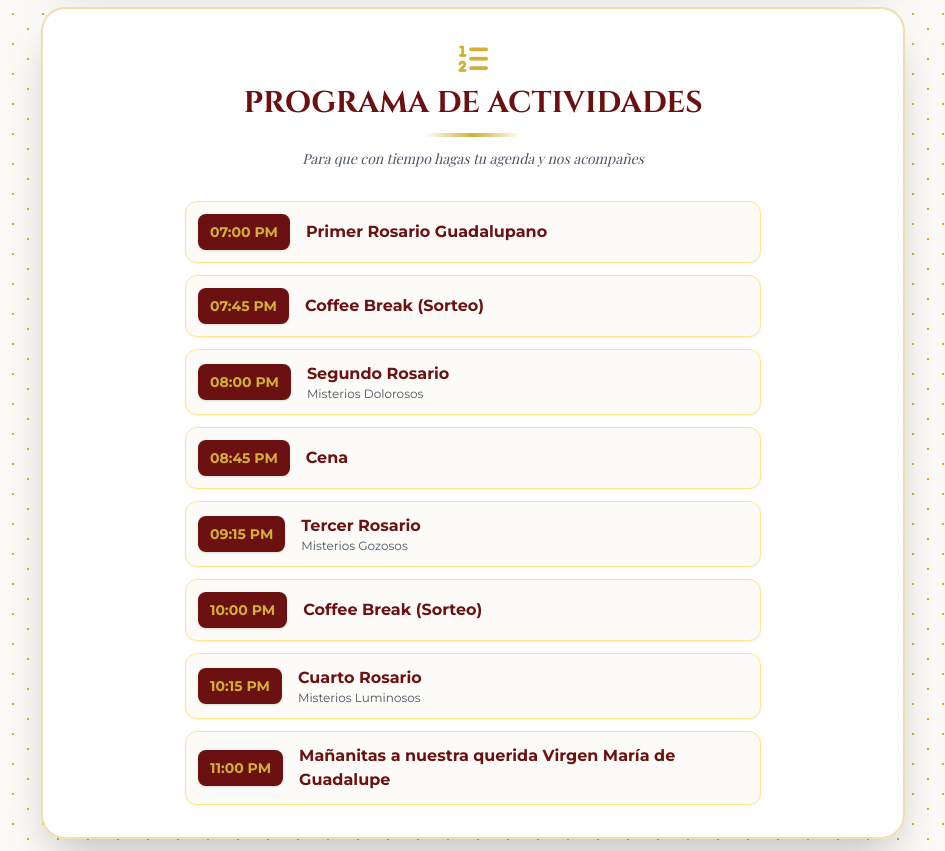
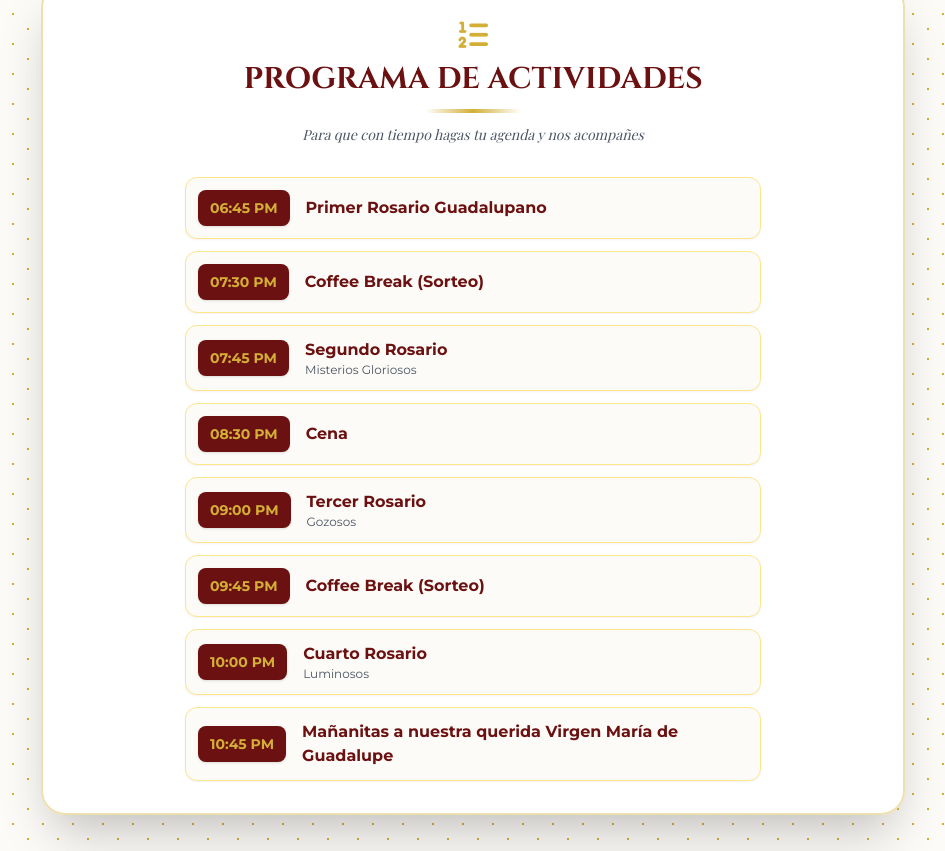
Before and after one commit to ibacolesfer-icor/invitacion-virgen, a plain HTML site: page index.html in a window 1280 px wide. Shown: the part 1486-2337 px from the top of the page, without its empty margins (167-1112 px from the left). Drawn offline with nearby package versions, Linux system fonts and the light colour scheme; a web font is replaced by a local one.

Commit message:
Update index.html

```diff
--- a/index.html
+++ b/index.html
@@ -3,7 +3,14 @@
 <head>
     <meta charset="UTF-8">
     <meta name="viewport" content="width=device-width, initial-scale=1.0">
-    <title>Velación de la Virgen de Guadalupe | Familia Serrano Peña- Coronado Ibarra</title>
+    <title>Velación de la Virgen de Guadalupe | Familia Serrano Peña</title>
+
+    <!-- Etiquetas Open Graph para la vista previa de WhatsApp -->
+    <meta property="Tus Invitados" content="Velación de la Virgen de Guadalupe | Familia Serrano Peña">
+    <meta property="og:title" content="Velación de la Virgen de Guadalupe | Familia Serrano Peña">
+    <meta property="og:description" content="Miércoles 11 de Diciembre • A partir de las 6:30 PM. ¡Acompáñanos a rendir honor con devoción!">
+    <meta property="og:image" content="https://thumb.wikimedia.org/wikipedia/commons/thumb/0/08/Virgen_De_Guadalupe_%28Cara%29.png/960px-Virgen_De_Guadalupe_%28Cara%29.png">
+    <meta property="og:type" content="website">
 
     <!-- Tailwind CSS CDN -->
     <script src="https://cdn.tailwindcss.com"></script>
@@ -44,7 +51,6 @@
             background-size: 30px 30px;
             background-position: 0 0, 15px 15px;
         }
-        /* Efecto de brillo iluminado para el marco rectangular */
         @keyframes glow {
             0%, 100% {
                 box-shadow: 0 0 20px #D4AF37, 0 0 35px #F4E07B;
@@ -64,7 +70,6 @@
     <header class="relative bg-gradient-to-b from-guadalupe-wine via-guadalupe-deepRed to-guadalupe-wine text-white py-14 px-4 shadow-2xl text-center overflow-hidden border-b-4 border-guadalupe-gold">
         <div class="max-w-3xl mx-auto relative z-10 flex flex-col items-center">
 
-            <!-- Imagen en formato rectangular elegante con marco dorado y brillo -->
             <div class="relative mb-6">
                 <div class="p-2 bg-gradient-to-b from-guadalupe-gold via-guadalupe-lightGold to-guadalupe-gold rounded-2xl image-glow shadow-2xl">
                     <img src="https://thumb.wikimedia.org/wikipedia/commons/thumb/0/08/Virgen_De_Guadalupe_%28Cara%29.png/960px-Virgen_De_Guadalupe_%28Cara%29.png"
@@ -73,15 +78,12 @@
                 </div>
             </div>
 
-            <span class="text-guadalupe-lightGold font-cinzel tracking-widest text-xs sm:text-sm uppercase font-semibold block mb-2">Familia Serrano Peña | Coronado Ibarra</span>
+            <span class="text-guadalupe-lightGold font-cinzel tracking-widest text-xs sm:text-sm uppercase font-semibold block mb-2">Familia Serrano Peña</span>
             <h1 class="font-cinzel text-3xl sm:text-5xl font-extrabold mb-4 text-guadalupe-gold leading-tight drop-shadow-md">
                 Velación en Honor a Nuestra Señora de Guadalupe
             </h1>
             <p class="font-playfair italic text-lg sm:text-xl text-amber-100 max-w-xl mx-auto mb-6">
-                "¿Acaso no estoy yo aquí, que soy tu Madre?
-            </p>
-            <p class="font-playfair italic text-lg sm:text-xl text-amber-100 max-w-xl mx-auto mb-6">
-                Honor a quien honor merece"
+                "¿Acaso no estoy yo aquí, que soy tu Madre? Honor a quien honor merece"
             </p>
             <div class="w-32 h-1 bg-gradient-to-r from-transparent via-guadalupe-gold to-transparent mx-auto"></div>
         </div>
@@ -98,7 +100,7 @@
                 <div>
                     <i class="fas fa-calendar-alt text-guadalupe-gold text-3xl mb-3"></i>
                     <h3 class="font-cinzel font-bold text-lg text-guadalupe-deepRed">Fecha</h3>
-                    <p class="text-gray-700 text-sm mt-1 font-semibold">Viernes 11 de Diciembre de 2026</p>
+                    <p class="text-gray-700 text-sm mt-1 font-semibold">Miércoles 11 de Diciembre</p>
                 </div>
             </div>
 
@@ -177,42 +179,42 @@
             <!-- Lista del Cronograma -->
             <div class="space-y-3 max-w-xl mx-auto">
                 <div class="flex items-center gap-4 p-3 rounded-xl bg-guadalupe-cream border border-amber-200 shadow-sm">
-                    <div class="bg-guadalupe-deepRed text-guadalupe-gold font-bold px-3 py-2 rounded-lg text-xs sm:text-sm whitespace-nowrap shadow">07:00 PM</div>
+                    <div class="bg-guadalupe-deepRed text-guadalupe-gold font-bold px-3 py-2 rounded-lg text-xs sm:text-sm whitespace-nowrap shadow">06:45 PM</div>
                     <div><h4 class="font-bold text-guadalupe-deepRed text-sm sm:text-base">Primer Rosario Guadalupano</h4></div>
                 </div>
 
                 <div class="flex items-center gap-4 p-3 rounded-xl bg-guadalupe-cream border border-amber-200 shadow-sm">
-                    <div class="bg-guadalupe-deepRed text-guadalupe-gold font-bold px-3 py-2 rounded-lg text-xs sm:text-sm whitespace-nowrap shadow">07:45 PM</div>
+                    <div class="bg-guadalupe-deepRed text-guadalupe-gold font-bold px-3 py-2 rounded-lg text-xs sm:text-sm whitespace-nowrap shadow">07:30 PM</div>
                     <div><h4 class="font-bold text-guadalupe-deepRed text-sm sm:text-base">Coffee Break (Sorteo)</h4></div>
                 </div>
 
                 <div class="flex items-center gap-4 p-3 rounded-xl bg-guadalupe-cream border border-amber-200 shadow-sm">
-                    <div class="bg-guadalupe-deepRed text-guadalupe-gold font-bold px-3 py-2 rounded-lg text-xs sm:text-sm whitespace-nowrap shadow">08:00 PM</div>
-                    <div><h4 class="font-bold text-guadalupe-deepRed text-sm sm:text-base">Segundo Rosario</h4><p class="text-xs text-gray-600">Misterios Dolorosos</p></div>
+                    <div class="bg-guadalupe-deepRed text-guadalupe-gold font-bold px-3 py-2 rounded-lg text-xs sm:text-sm whitespace-nowrap shadow">07:45 PM</div>
+                    <div><h4 class="font-bold text-guadalupe-deepRed text-sm sm:text-base">Segundo Rosario</h4><p class="text-xs text-gray-600">Misterios Gloriosos</p></div>
                 </div>
 
                 <div class="flex items-center gap-4 p-3 rounded-xl bg-guadalupe-cream border border-amber-200 shadow-sm">
-                    <div class="bg-guadalupe-deepRed text-guadalupe-gold font-bold px-3 py-2 rounded-lg text-xs sm:text-sm whitespace-nowrap shadow">08:45 PM</div>
+                    <div class="bg-guadalupe-deepRed text-guadalupe-gold font-bold px-3 py-2 rounded-lg text-xs sm:text-sm whitespace-nowrap shadow">08:30 PM</div>
                     <div><h4 class="font-bold text-guadalupe-deepRed text-sm sm:text-base">Cena</h4></div>
                 </div>
 
                 <div class="flex items-center gap-4 p-3 rounded-xl bg-guadalupe-cream border border-amber-200 shadow-sm">
-                    <div class="bg-guadalupe-deepRed text-guadalupe-gold font-bold px-3 py-2 rounded-lg text-xs sm:text-sm whitespace-nowrap shadow">09:15 PM</div>
-                    <div><h4 class="font-bold text-guadalupe-deepRed text-sm sm:text-base">Tercer Rosario</h4><p class="text-xs text-gray-600">Misterios Gozosos</p></div>
+                    <div class="bg-guadalupe-deepRed text-guadalupe-gold font-bold px-3 py-2 rounded-lg text-xs sm:text-sm whitespace-nowrap shadow">09:00 PM</div>
+                    <div><h4 class="font-bold text-guadalupe-deepRed text-sm sm:text-base">Tercer Rosario</h4><p class="text-xs text-gray-600">Gozosos</p></div>
+                </div>
+
+                <div class="flex items-center gap-4 p-3 rounded-xl bg-guadalupe-cream border border-amber-200 shadow-sm">
+                    <div class="bg-guadalupe-deepRed text-guadalupe-gold font-bold px-3 py-2 rounded-lg text-xs sm:text-sm whitespace-nowrap shadow">09:45 PM</div>
+                    <div><h4 class="font-bold text-guadalupe-deepRed text-sm sm:text-base">Coffee Break (Sorteo)</h4></div>
                 </div>
 
                 <div class="flex items-center gap-4 p-3 rounded-xl bg-guadalupe-cream border border-amber-200 shadow-sm">
                     <div class="bg-guadalupe-deepRed text-guadalupe-gold font-bold px-3 py-2 rounded-lg text-xs sm:text-sm whitespace-nowrap shadow">10:00 PM</div>
-                    <div><h4 class="font-bold text-guadalupe-deepRed text-sm sm:text-base">Coffee Break (Sorteo)</h4></div>
+                    <div><h4 class="font-bold text-guadalupe-deepRed text-sm sm:text-base">Cuarto Rosario</h4><p class="text-xs text-gray-600">Luminosos</p></div>
                 </div>
 
                 <div class="flex items-center gap-4 p-3 rounded-xl bg-guadalupe-cream border border-amber-200 shadow-sm">
-                    <div class="bg-guadalupe-deepRed text-guadalupe-gold font-bold px-3 py-2 rounded-lg text-xs sm:text-sm whitespace-nowrap shadow">10:15 PM</div>
-                    <div><h4 class="font-bold text-guadalupe-deepRed text-sm sm:text-base">Cuarto Rosario</h4><p class="text-xs text-gray-600">Misterios Luminosos</p></div>
-                </div>
-
-                <div class="flex items-center gap-4 p-3 rounded-xl bg-guadalupe-cream border border-amber-200 shadow-sm">
-                    <div class="bg-guadalupe-deepRed text-guadalupe-gold font-bold px-3 py-2 rounded-lg text-xs sm:text-sm whitespace-nowrap shadow">11:00 PM</div>
+                    <div class="bg-guadalupe-deepRed text-guadalupe-gold font-bold px-3 py-2 rounded-lg text-xs sm:text-sm whitespace-nowrap shadow">10:45 PM</div>
                     <div><h4 class="font-bold text-guadalupe-deepRed text-sm sm:text-base">Mañanitas a nuestra querida Virgen María de Guadalupe</h4></div>
                 </div>
             </div>
@@ -268,7 +270,7 @@
 
     <!-- Footer -->
     <footer class="bg-guadalupe-darkGreen text-amber-100 text-center py-6 mt-12 border-t-2 border-guadalupe-gold text-xs">
-        <p class="font-cinzel tracking-widest">Familia Serrano Peña | Coronado Ibarra</p>
+        <p class="font-cinzel tracking-widest">FAMILIA SERRANO PEÑA</p>
     </footer>
 
     <!-- Scripts -->
```
